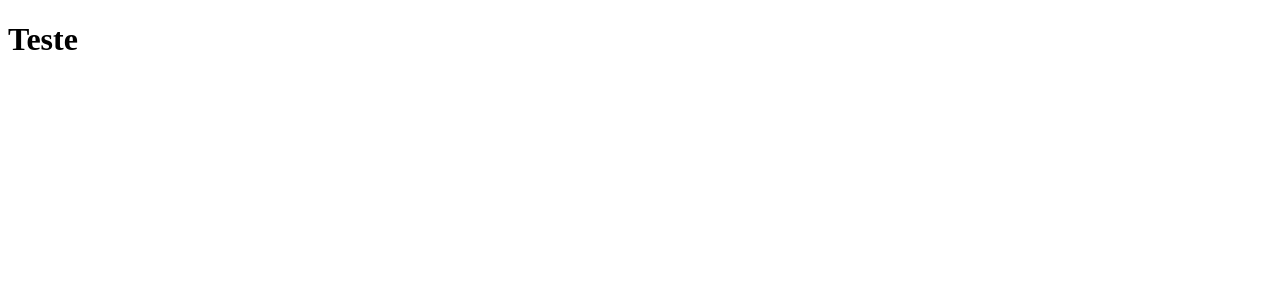
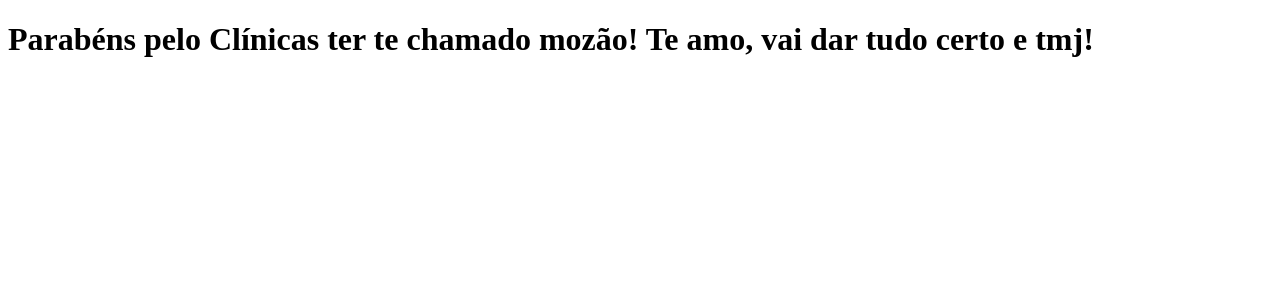
Before and after one commit to igormbecker/Curso.Dev, a Next.js app: page / in a window 1280 px wide. Shown: the top 300 px of the page. Built offline with nearby package versions, Linux system fonts and the light colour scheme.

Commit message:
Adicionando pagina index.js

```diff
--- a/pages/index.js
+++ b/pages/index.js
@@ -1,5 +1,5 @@
 function Home() {
-    return <h1>Teste</h1>
+    return <h1>Parabéns pelo Clínicas ter te chamado mozão! Te amo, vai dar tudo certo e tmj!</h1>
 }
 
 export default Home;
```
